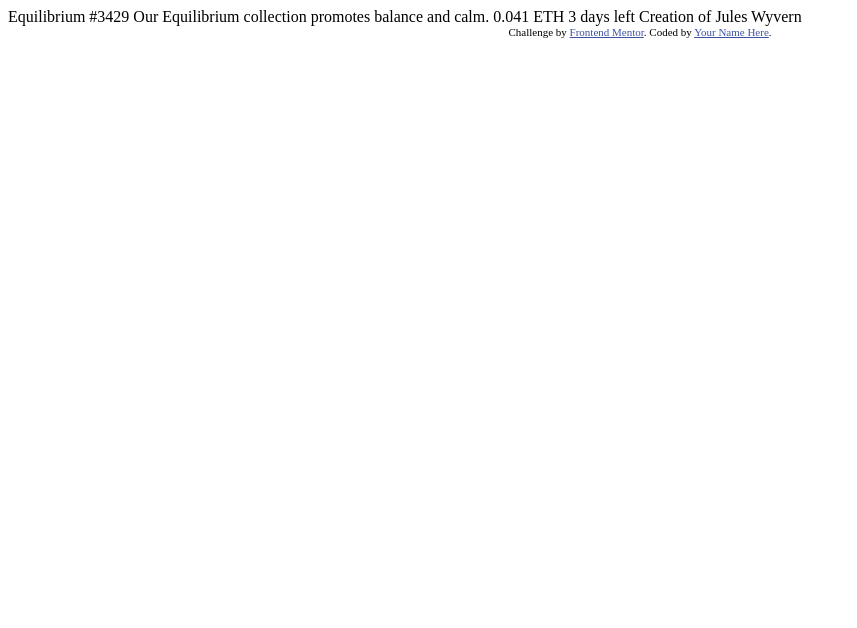
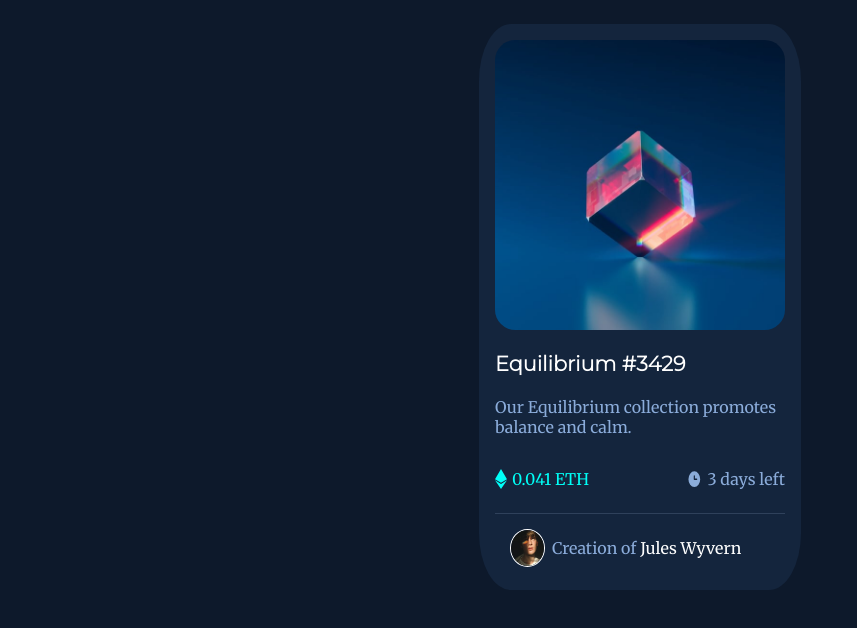
Before and after one commit to NAZIRwill29/nft-preview-card-component, a plain HTML site: page index.html in a window 1280 px wide. Shown: the whole page, without its empty margins (0-857 px from the left). Drawn offline with Linux system fonts and the light colour scheme.

Commit message:
solution

```diff
--- /dev/null
+++ b/css/styles.css
@@ -0,0 +1,131 @@
+/* style library  */
+:root {
+    --Soft-blue: hsl(215, 51%, 70%);
+    --Cyan: hsl(178, 100%, 50%);
+    --Very-dark-blue-main-BG: hsl(217, 54%, 11%);
+    --Very-dark-blue-card-BG: hsl(216, 50%, 16%);
+    --Very-dark-blue-line: hsl(215, 32%, 27%);
+    --White: hsl(0, 0%, 100%);
+}
+
+body {
+    background-color: var(--Very-dark-blue-main-BG);
+    display: grid;
+    place-content: center;
+    padding: 1rem;
+    font-family: 'Merriweather', serif;
+}
+
+div {
+    display: block;
+}
+
+h3 {
+    font-family: 'Montserrat', sans-serif;
+}
+
+p {
+    color: var(--Soft-blue);
+    font-size: 1rem;
+}
+
+.card {
+    width: 290px;
+    background-color: var(--Very-dark-blue-card-BG);
+    border-radius: 10%;
+    padding: 1rem;
+}
+
+.card-image {
+    position: relative;
+    height: 290px;
+}
+
+.image-nft {
+    border-radius: 7%;
+    height: 100%;
+    position: absolute;
+}
+
+.card-image-view {
+    align-items: center;
+    background-color: var(--cyanAlt);
+    border-radius: 10px;
+    display: flex;
+    height: 100%;
+    justify-content: center;
+    opacity: 0;
+    position: absolute;
+    width: 100%;
+    z-index: 2;
+
+    transition: opacity .3s ease;
+}
+
+.card-image-view:hover {
+    opacity: 1;
+}
+
+.image-view {
+    width: 50xp;
+}
+
+.card-body {
+    margin: 3% 0;
+}
+
+.card-title {
+    font-size: 1.3rem;
+    color: var(--White);
+}
+
+.card-title:hover {
+    color: var(--Cyan);
+}
+
+.card-status {
+    display: flex;
+    justify-content: space-between;
+}
+
+.card-price {
+    color: var(--Cyan);
+    display: flex;
+}
+
+.card-time {
+    color: var(--Soft-blue);
+    display: flex;
+}
+
+.icon-ETH {
+    width: 12px;
+    margin-right: 5px;
+}
+
+.icon-Clock {
+    width: 15px;
+    margin-right: 5px;
+}
+
+.card-footer {
+    border-top: 1px solid var(--Very-dark-blue-line);
+    display: flex;
+    padding: 8px 8px 0;
+}
+
+.image-avatar {
+    width: 33px;
+    margin: 7px;
+    border-radius: 100%;
+    border: 1px solid var(--White);
+}
+
+.text-name {
+    color: var(--White);
+    text-decoration: none;
+}
+
+.text-name:hover {
+    color: var(--Cyan);
+}
--- a/index.html
+++ b/index.html
@@ -8,26 +8,36 @@
 
   <title>Frontend Mentor | NFT preview card component</title>
 
-  <!-- Feel free to remove these styles or customise in your own stylesheet 👍 -->
-  <style>
-    .attribution { font-size: 11px; text-align: center; }
-    .attribution a { color: hsl(228, 45%, 44%); }
-  </style>
+  <link rel="preconnect" href="https://fonts.googleapis.com">
+  <link rel="preconnect" href="https://fonts.googleapis.com">
+  <link rel="preconnect" href="https://fonts.gstatic.com" crossorigin>
+  <link href="https://fonts.googleapis.com/css2?family=Merriweather&family=Montserrat:wght@300&display=swap" rel="stylesheet">
+  <link rel="stylesheet" href="css/styles.css">
+
 </head>
 <body>
+  <div class="card">
 
-  Equilibrium #3429
+    <div class="card-image">
+      <img class="image-nft" src="images/image-equilibrium.jpg" alt="image-equilibrium">
+      <div class="card-image-view">
+        <img class="image-view" src="images/icon-view.svg">
+      </div>
+    </div>
 
-  Our Equilibrium collection promotes balance and calm.
+    <div class="card-body">
+      <h3 class="card-title">Equilibrium #3429</h3>
+      <p>Our Equilibrium collection promotes balance and calm.</p>
+      <div class="card-status">
+        <p class="card-price"><img class="icon-ETH" src="images/icon-ethereum.svg">0.041 ETH</p>
+        <p class="card-time"><img class="icon-Clock" src="images/icon-clock.svg">3 days left</p>
+      </div>
+    </div>
 
-  0.041 ETH
-  3 days left
-
-  Creation of Jules Wyvern
-
-  <div class="attribution">
-    Challenge by <a href="https://www.frontendmentor.io?ref=challenge" target="_blank">Frontend Mentor</a>.
-    Coded by <a href="#">Your Name Here</a>.
+    <footer class="card-footer">
+      <img class="image-avatar" src="images/image-avatar.png" alt="image-avatar">
+      <p>Creation of <a href="#" class="text-name">Jules Wyvern</a></p>
+    </footer>
   </div>
 </body>
 </html>
```
Also changed, not shown: screenshots/nft-preview-card-component.JPG (added), 1 other file.
